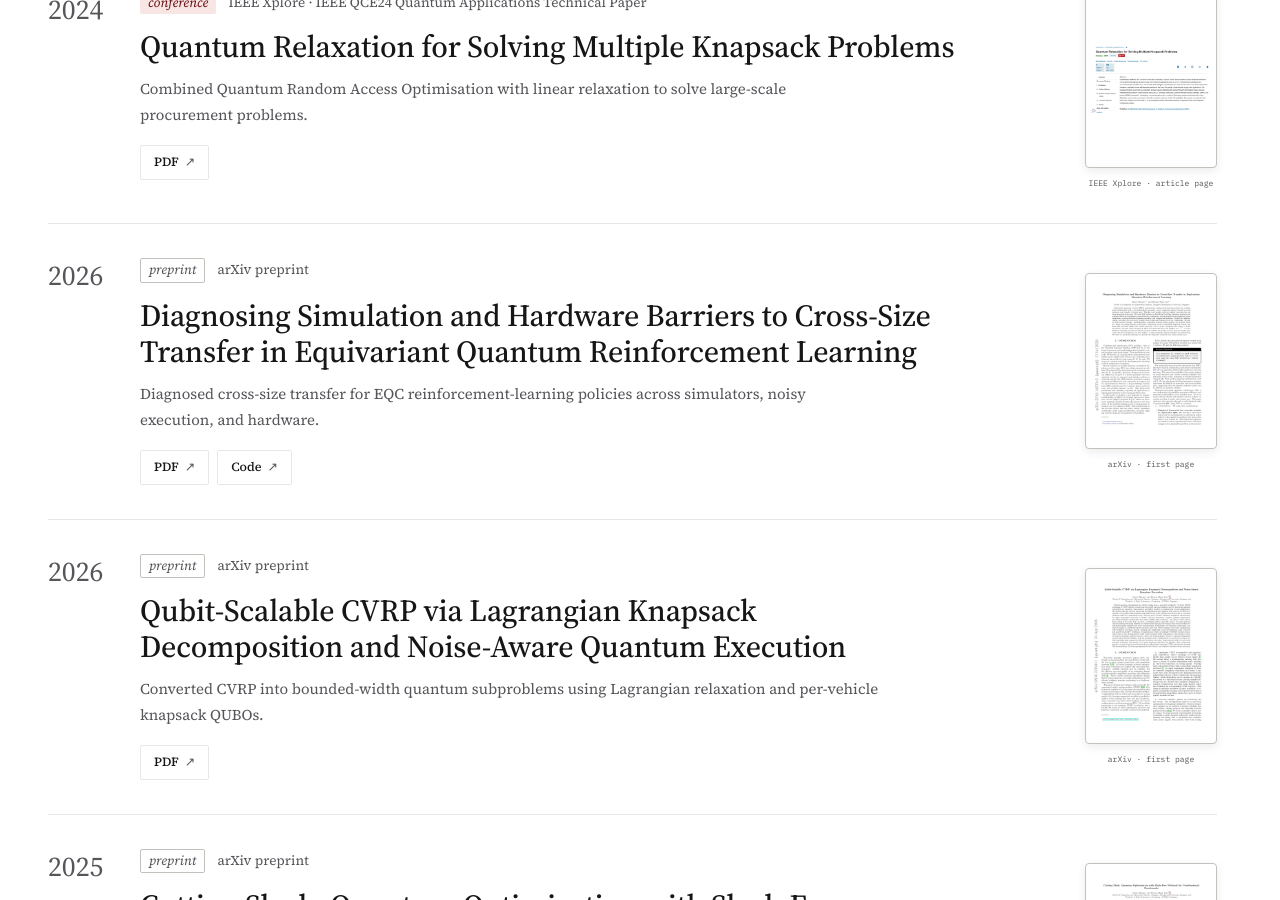
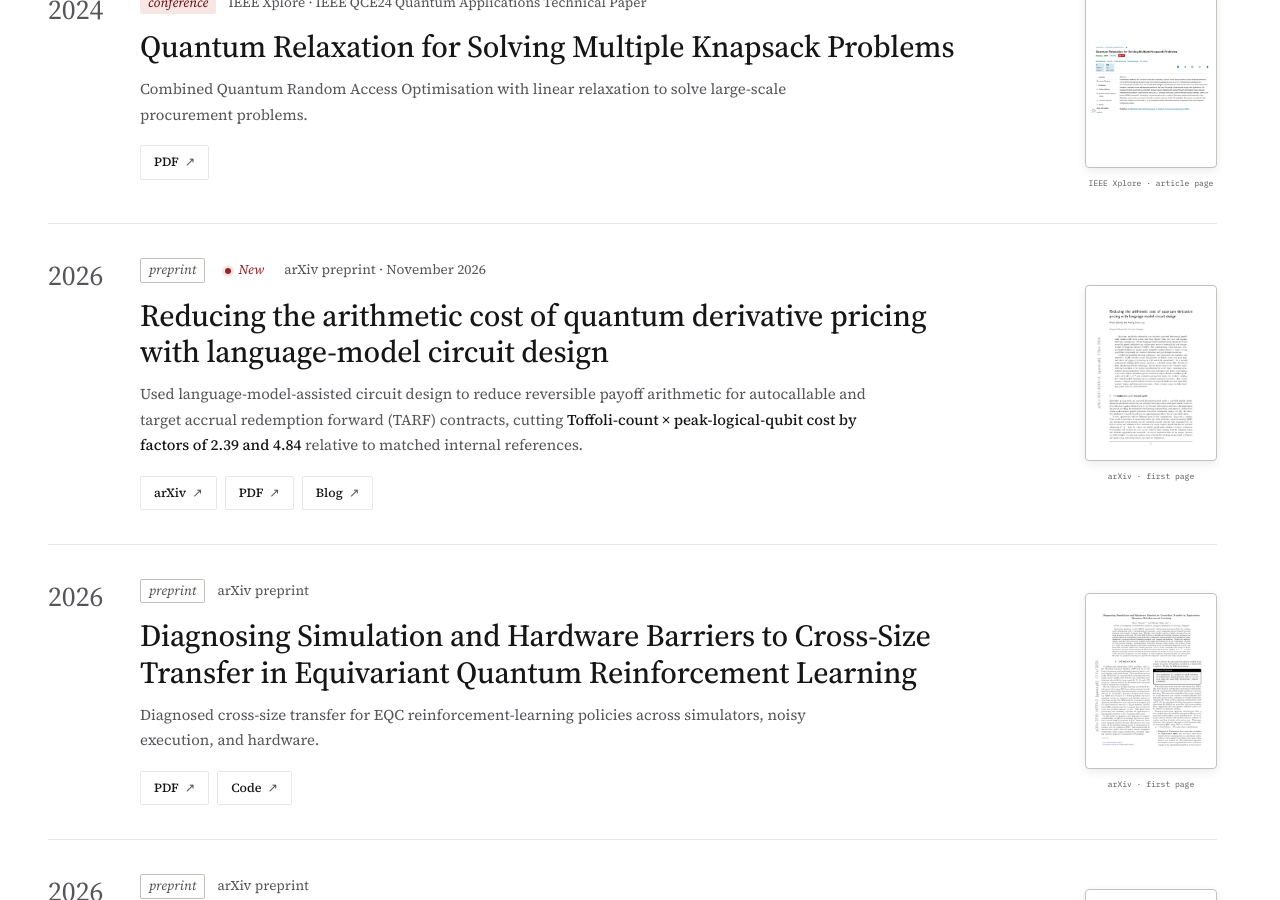
Before and after one commit to MonitSharma/portfolio, a Jekyll site: the page built from research.html, in a window 1280 px wide and 900 px high, scrolled down 2215 px. Built offline with Jekyll 4.4.1, drawn with Linux system fonts in a browser that asks for light colours; some of the changed text lies outside the part shown.

Commit message:
Add quantum derivative pricing paper and companion essay

```diff
--- a/_data/essays.yml
+++ b/_data/essays.yml
@@ -1,3 +1,7 @@
+- title: The Hidden Arithmetic Behind Quantum Finance
+  summary: The reversible payoff arithmetic behind quantum derivative pricing, and how language-model-assisted circuit design can reduce its cost.
+  url: https://medium.com/@_monitsharma/the-hidden-arithmetic-behind-quantum-finance-dcd6f4c5aa47
+  source: Medium
 - title: "From 5,329 Layers to 111: How I Optimized a Quantum Phase Oracle"
   summary: How class codes, quantum interference, and circuit scheduling reduced the depth of my Classiq challenge phase oracle from 5,329 layers to 111.
   url: https://medium.com/@_monitsharma/from-5-329-layers-to-111-how-i-optimized-a-quantum-phase-oracle-73c50fdcbeb9
--- a/_data/news.yml
+++ b/_data/news.yml
@@ -1,4 +1,8 @@
 # Newest first. `new: true` adds a “New” tag on the home page.
+- date: "2026-11"
+  new: true
+  content: "My new paper, **[Reducing the arithmetic cost of quantum derivative pricing with language-model circuit design](https://arxiv.org/abs/2611.04431)**, is now on **arXiv**. We use language-model-assisted circuit design to reduce the reversible arithmetic cost of quantum derivative pricing."
+
 - date: "2026-10"
   new: true
   content: "My **[P11 and P12 peaked-circuit recovery results](/portfolio/work/peaked-circuits/#external-verification)** on Quantinuum Helios-1 have been verified and added to the **[Quantum Advantage Tracker](https://quantum-advantage-tracker.github.io/trackers/classically-verifiable-problems)** (12 October 2026)."
--- a/_data/publications.yml
+++ b/_data/publications.yml
@@ -1,3 +1,35 @@
+- title: Reducing the arithmetic cost of quantum derivative pricing with
+    language-model circuit design
+  meta: with H. C. Lau · Language-model-assisted quantum circuit design · arXiv:2611.04431
+  year: 2026
+  category: preprint
+  selected: true
+  venue: arXiv preprint · November 2026
+  new: true
+  preview:
+    src: assets/imgs/publications/2611.04431.jpg
+    width: 637
+    height: 900
+    label: arXiv · first page
+    url: https://arxiv.org/abs/2611.04431
+    source: https://arxiv.org/pdf/2611.04431
+  description:
+    - Used language-model-assisted circuit design to reduce reversible payoff
+      arithmetic for autocallable and target accrual redemption forward (TARF)
+      contracts, cutting **Toffoli-count × peak-logical-qubit cost by factors of
+      2.39 and 4.84** relative to matched internal references.
+    - Proved exact coherent execution of the factor-sum circuit's integer
+      specification and separately assessed pricing bias; resource estimates
+      exclude loading, payoff rotation, and estimation.
+  links:
+    - text: arXiv
+      url: https://arxiv.org/abs/2611.04431
+    - text: PDF
+      url: https://arxiv.org/pdf/2611.04431
+    - text: Blog
+      url: https://medium.com/@_monitsharma/the-hidden-arithmetic-behind-quantum-finance-dcd6f4c5aa47
+  order: 0
+
 - title: "AutoQResearch: LLM-Guided Closed-Loop Policy Search for Adaptive
     Variational Quantum Optimization"
   meta: with H. C. Lau · Quantum-GenAI co-design · arXiv:2604.24283
--- a/_data/themes.yml
+++ b/_data/themes.yml
@@ -20,6 +20,7 @@
   title: AI that helps do research
   plain: Language-model agents and learning methods that propose experiments, tune solvers and keep the evidence attached — so results can be checked, not just trusted.
   papers:
+    - Reducing the arithmetic cost of quantum derivative pricing
     - AutoQResearch
     - Hybrid Learning and Optimization Methods
     - Learning-Based Graph Shrinking
```
Also changed, not shown: assets/imgs/publications/2611.04431.jpg (added).
